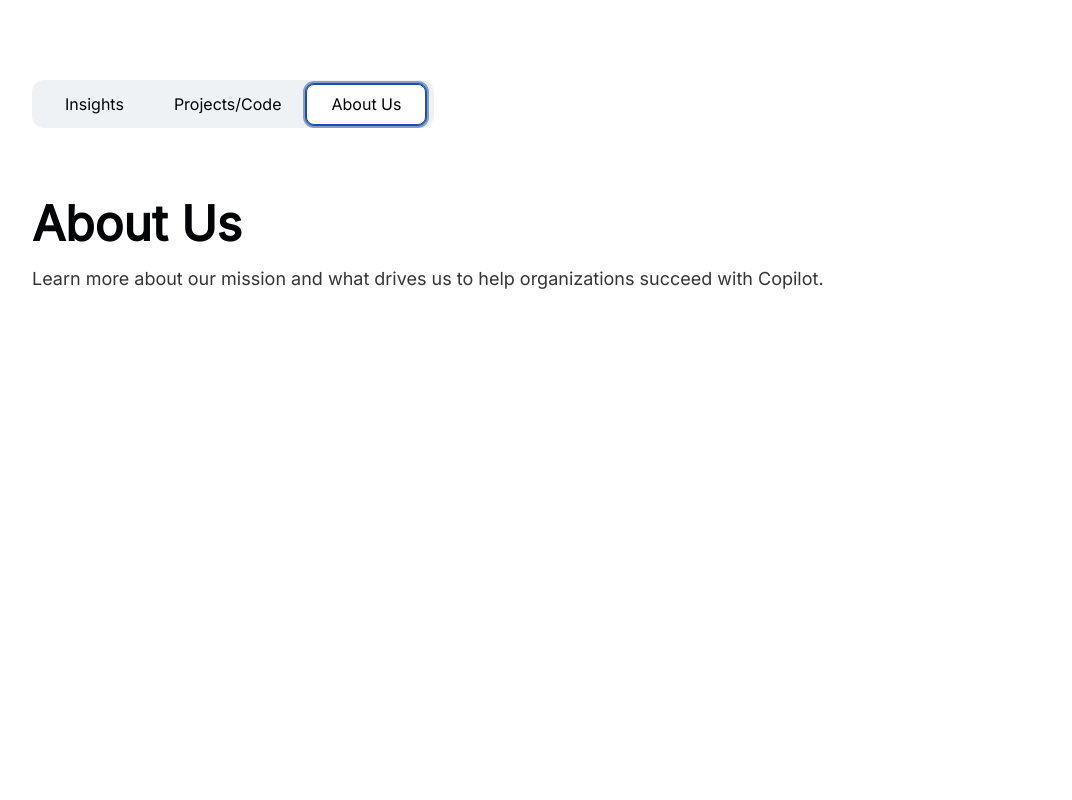
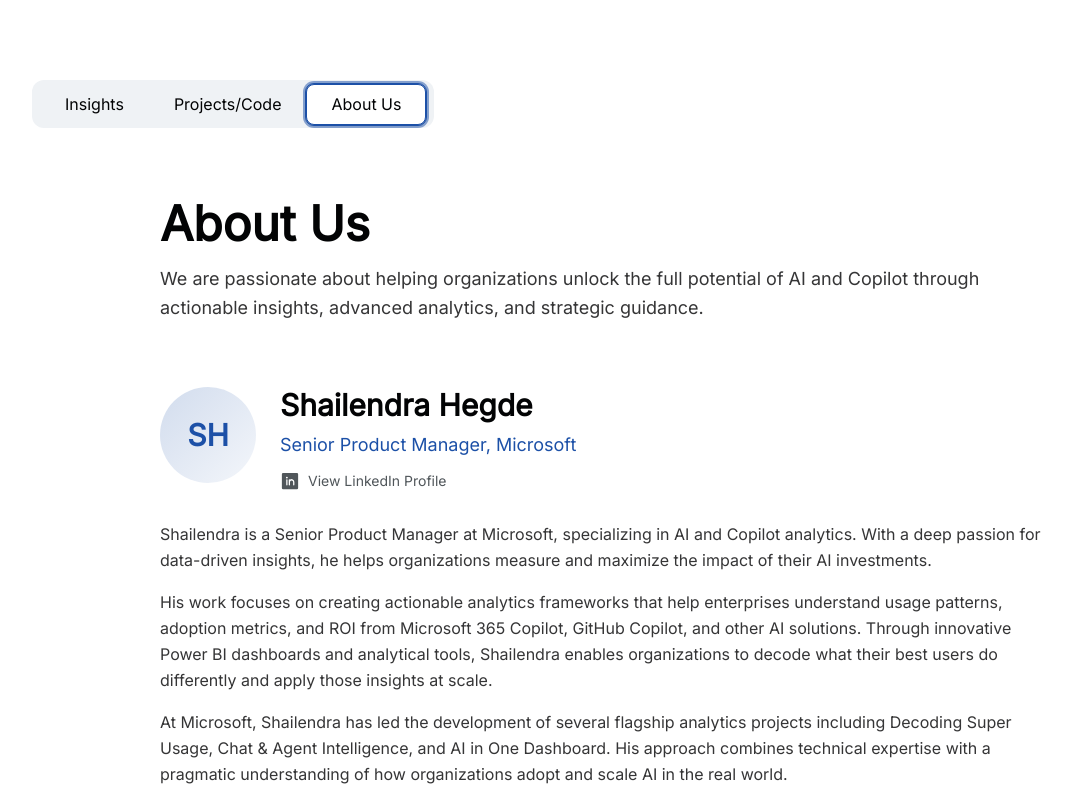
Before and after one commit to shailendrahegde/ainroisite, a React (Vite) app: page / in a window 1280 px wide. Both pictures are taken after a click on the tab "About Us". Shown: the top 800 px of the page, without its empty margins (32-1104 px from the left). Built offline with nearby package versions, Linux system fonts and the light colour scheme.

Commit message:
Generated by Spark: Use the below two linkedin profiles to create the About Us page. https://www.linkedin.com/in/shailendrahegde
https://www.linkedin.com/in/keith-mcgrane-46184029/?originalSubdomain=uk

```diff
--- a/src/App.tsx
+++ b/src/App.tsx
@@ -385,13 +385,100 @@
           </TabsContent>
 
           <TabsContent value="about" className="mt-0">
-            <div className="mb-16 md:mb-20">
-              <h1 className="text-3xl md:text-4xl lg:text-5xl font-semibold mb-4 text-foreground">
-                About Us
-              </h1>
-              <p className="text-base md:text-lg text-foreground/80 max-w-4xl leading-relaxed">
-                Learn more about our mission and what drives us to help organizations succeed with Copilot.
-              </p>
+            <div className="max-w-4xl mx-auto">
+              <div className="mb-12 md:mb-16">
+                <h1 className="text-3xl md:text-4xl lg:text-5xl font-semibold mb-4 text-foreground">
+                  About Us
+                </h1>
+                <p className="text-base md:text-lg text-foreground/80 leading-relaxed">
+                  We are passionate about helping organizations unlock the full potential of AI and Copilot through actionable insights, advanced analytics, and strategic guidance.
+                </p>
+              </div>
+
+              <div className="space-y-12">
+                <div className="border-b border-border pb-12">
+                  <div className="flex items-start gap-6 mb-6">
+                    <div className="w-24 h-24 rounded-full bg-gradient-to-br from-primary/20 to-primary/5 flex items-center justify-center flex-shrink-0">
+                      <span className="text-3xl font-bold text-primary">SH</span>
+                    </div>
+                    <div className="flex-1">
+                      <h2 className="text-2xl md:text-3xl font-semibold text-foreground mb-2">
+                        Shailendra Hegde
+                      </h2>
+                      <p className="text-lg text-primary font-medium mb-3">
+                        Senior Product Manager, Microsoft
+                      </p>
+                      <a
+                        href="https://www.linkedin.com/in/shailendrahegde"
+                        target="_blank"
+                        rel="noopener noreferrer"
+                        className="inline-flex items-center gap-2 text-sm text-muted-foreground hover:text-foreground transition-colors"
+                      >
+                        <LinkedinLogo size={20} weight="fill" />
+                        View LinkedIn Profile
+                      </a>
+                    </div>
+                  </div>
+
+                  <div className="prose prose-lg max-w-none text-foreground/80 leading-relaxed space-y-4">
+                    <p>
+                      Shailendra is a Senior Product Manager at Microsoft, specializing in AI and Copilot analytics. With a deep passion for data-driven insights, he helps organizations measure and maximize the impact of their AI investments.
+                    </p>
+                    <p>
+                      His work focuses on creating actionable analytics frameworks that help enterprises understand usage patterns, adoption metrics, and ROI from Microsoft 365 Copilot, GitHub Copilot, and other AI solutions. Through innovative Power BI dashboards and analytical tools, Shailendra enables organizations to decode what their best users do differently and apply those insights at scale.
+                    </p>
+                    <p>
+                      At Microsoft, Shailendra has led the development of several flagship analytics projects including Decoding Super Usage, Chat & Agent Intelligence, and AI in One Dashboard. His approach combines technical expertise with a pragmatic understanding of how organizations adopt and scale AI in the real world.
+                    </p>
+                  </div>
+                </div>
+
+                <div className="pb-12">
+                  <div className="flex items-start gap-6 mb-6">
+                    <div className="w-24 h-24 rounded-full bg-gradient-to-br from-primary/20 to-primary/5 flex items-center justify-center flex-shrink-0">
+                      <span className="text-3xl font-bold text-primary">KM</span>
+                    </div>
+                    <div className="flex-1">
+                      <h2 className="text-2xl md:text-3xl font-semibold text-foreground mb-2">
+                        Keith McGrane
+                      </h2>
+                      <p className="text-lg text-primary font-medium mb-3">
+                        AI & Data Solutions Specialist
+                      </p>
+                      <a
+                        href="https://www.linkedin.com/in/keith-mcgrane-46184029/?originalSubdomain=uk"
+                        target="_blank"
+                        rel="noopener noreferrer"
+                        className="inline-flex items-center gap-2 text-sm text-muted-foreground hover:text-foreground transition-colors"
+                      >
+                        <LinkedinLogo size={20} weight="fill" />
+                        View LinkedIn Profile
+                      </a>
+                    </div>
+                  </div>
+
+                  <div className="prose prose-lg max-w-none text-foreground/80 leading-relaxed space-y-4">
+                    <p>
+                      Keith is an experienced AI and Data Solutions Specialist based in the UK, with extensive expertise in helping organizations leverage artificial intelligence and data analytics to drive business outcomes.
+                    </p>
+                    <p>
+                      With a strong background in enterprise technology solutions, Keith specializes in designing and implementing AI-powered analytics systems that deliver measurable value. His work spans across strategic planning, technical implementation, and organizational change management to ensure successful AI adoption.
+                    </p>
+                    <p>
+                      Keith brings a practical, results-oriented approach to AI transformation, helping organizations navigate the complexities of enterprise AI deployment while maintaining focus on real-world business impact and user adoption.
+                    </p>
+                  </div>
+                </div>
+              </div>
+
+              <div className="mt-12 p-6 bg-secondary/50 rounded-lg border border-border">
+                <h3 className="text-xl font-semibold text-foreground mb-3">
+                  Our Mission
+                </h3>
+                <p className="text-base text-foreground/80 leading-relaxed">
+                  We believe that AI adoption is not just about technology—it's about people, processes, and measurable outcomes. Our mission is to empower organizations with the insights and tools they need to drive meaningful AI adoption, build sustainable habits, and achieve long-term ROI from their Copilot investments.
+                </p>
+              </div>
             </div>
           </TabsContent>
         </Tabs>
```
